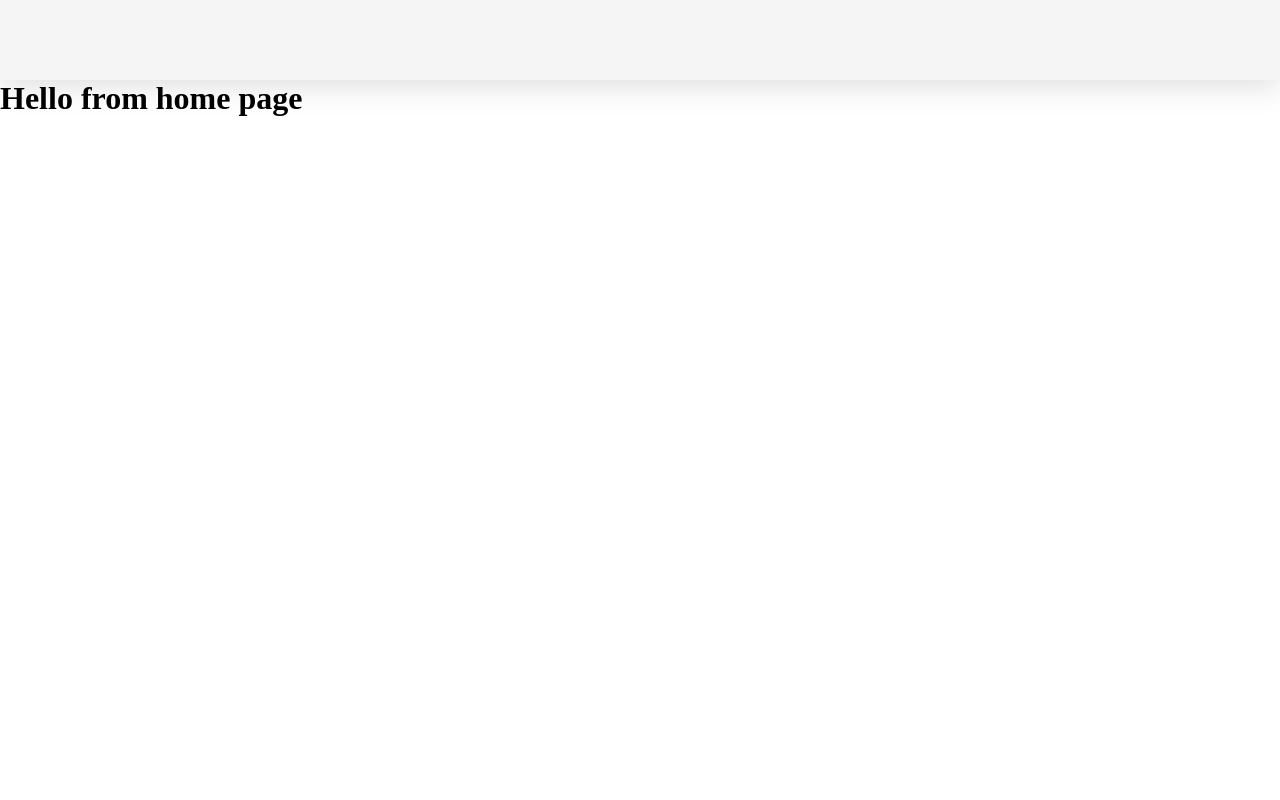
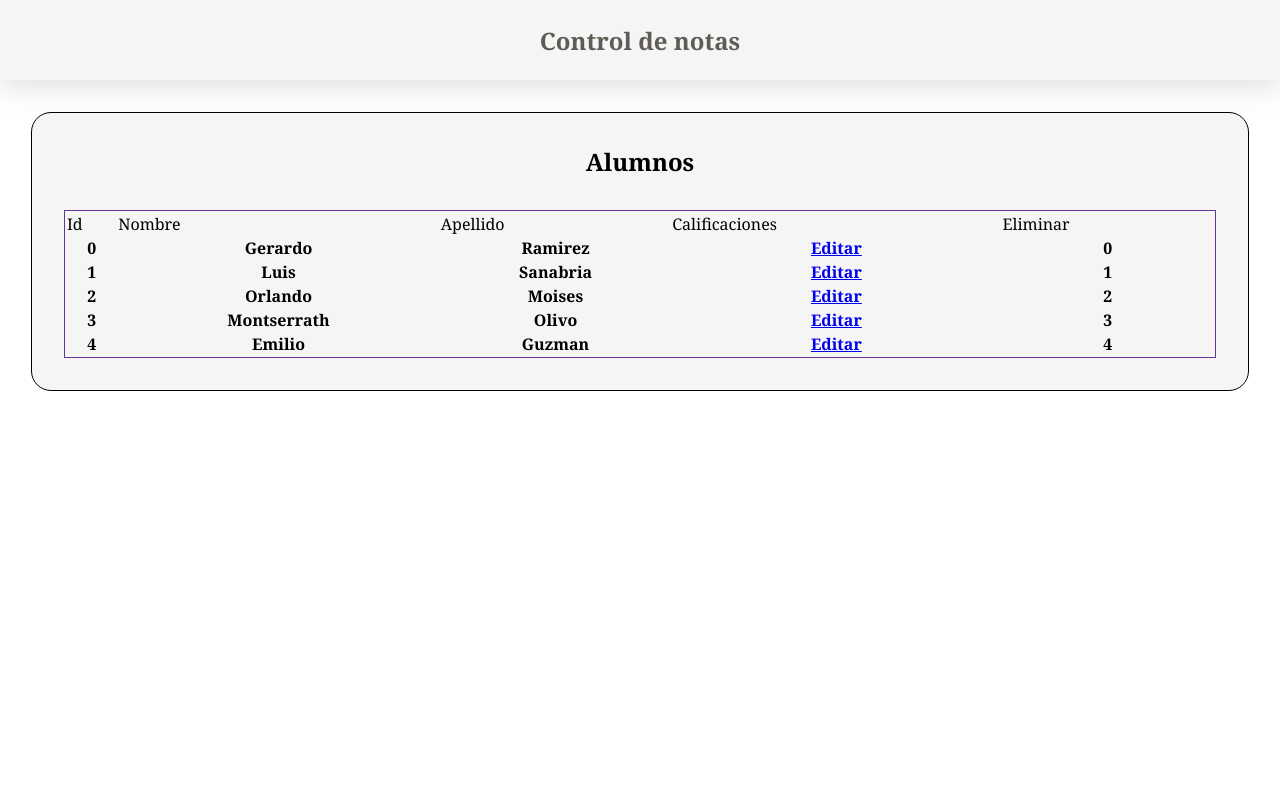
Before and after one commit to viaro-noelia/django-trainning, a Django app: page / in a window 1280 px wide. Run offline with Django 3.2, Linux system fonts and the light colour scheme; data comes from the database, SQL or seed files in the repository.

Commit message:
Primer committ

```diff
--- a/cdn/cdn/static/css/style.css
+++ b/cdn/cdn/static/css/style.css
@@ -7,11 +7,44 @@ html{
     background-color: white;
     height: 100vh;
     width: 100vw;
+    font-family:Cambria, Cochin, Georgia, Times, 'Times New Roman', serif;
 }
-
+main{
+    width: 100vw;
+    height: 100vh;
+}
 #topbar{
     height: 5rem;
     width: 100vw;
     background-color: whitesmoke;
     box-shadow: rgba(100, 100, 111, 0.2) 0px 7px 29px 0px;
+    display: flex;
+    align-items: center;
+    justify-content: space-between;
+    color: rgb(94, 92, 84);
 }
+
+#container{
+    width: 100%;
+    display: flex;
+    align-items: center;
+    flex-direction: column;
+}
+
+#content{
+    margin-top: 2rem;
+    width: 90%;
+    background-color: whitesmoke;
+    border: 1px solid black;
+    border-radius: 20px;
+    padding: 2rem;
+    display: flex;
+    flex-direction: column;
+    align-items: center;
+    gap: 2rem;
+}
+
+#table-style{
+    width: 100%;
+    border: 1px solid rebeccapurple;
+}
--- a/cdn/notes/templates/notes/base.html
+++ b/cdn/notes/templates/notes/base.html
@@ -11,12 +11,20 @@
     <body>
         <main>
             <div id="topbar">
-                <div class="item">
-
+                <div>
+                </div>
+                <div>
+                    <h2>Control de notas</h2>
+                </div>
+                <div>
                 </div>
             </div>
-            {%block content%}
-            {% endblock %}
+            <div id="container">
+                <div id="content">
+                    {%block content%}
+                    {% endblock %}
+                </div>
+            </div>
         </main>
     </body>
 </html>
--- a/cdn/notes/templates/notes/home.html
+++ b/cdn/notes/templates/notes/home.html
@@ -2,6 +2,24 @@
 {% load static %}
 
 {%block content%}
-<h1>Hello from home page</h1>
+<h2>Alumnos</h2>
+<table id="table-style">
+    <tr>
+        <td>Id</td>
+        <td>Nombre</td>
+        <td>Apellido</td>
+        <td>Calificaciones</td>
+        <td>Eliminar</td>
+    </tr>
+    {% for alumno in alumnos%}
+        <tr>
+            <th>{{alumno.id}}</th>
+            <th>{{alumno.first_name}}</th>
+            <th>{{alumno.last_name}}</th>
+            <th><a href="#">Editar</a></th>
+            <th>{{alumno.id}}</th>
+        </tr>
+    {% endfor %}
+</table>
 {% comment %} <img src="{% static 'images/shinobu.jpg'%}" {% endcomment %}
 {% endblock %}
--- a/cdn/notes/views.py
+++ b/cdn/notes/views.py
@@ -1,7 +1,16 @@
 from django.shortcuts import render
 from notes.models import Alumno,Notes
 # Create your views here.
+
+default_data = [
+    {'id': 0, 'first_name': 'Gerardo','last_name':'Ramirez'},
+    {'id': 1, 'first_name': 'Luis','last_name':'Sanabria'},
+    {'id': 2, 'first_name': 'Orlando','last_name':'Moises'},
+    {'id': 3, 'first_name': 'Montserrath','last_name':'Olivo'},
+    {'id': 4, 'first_name': 'Emilio','last_name':'Guzman'},
+]
 def index(request):
     data = Alumno.objects.all()
     print(data)
-    return render(request, 'notes/home.html')
+    print(default_data)
+    return render(request, 'notes/home.html', {'alumnos': default_data})
```
